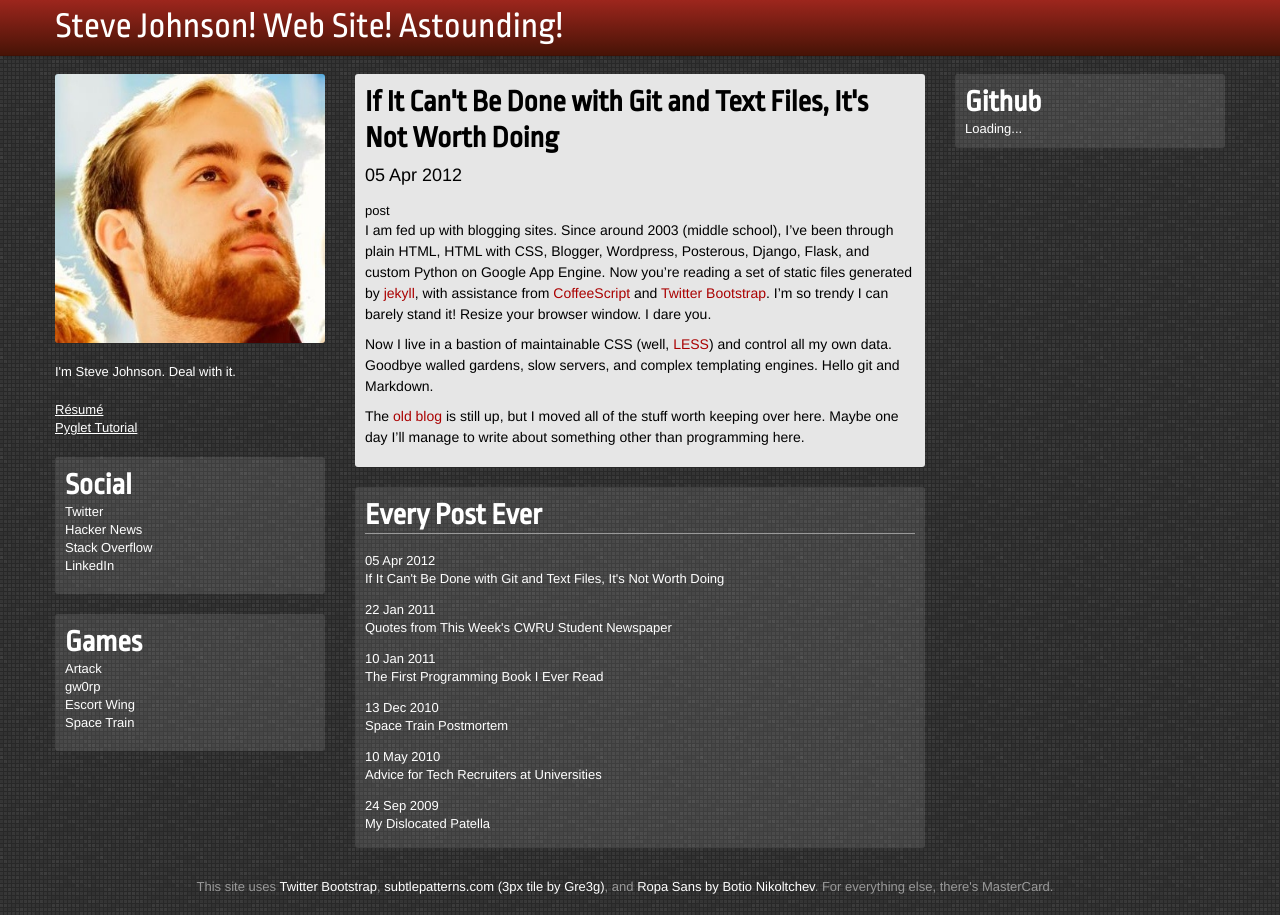
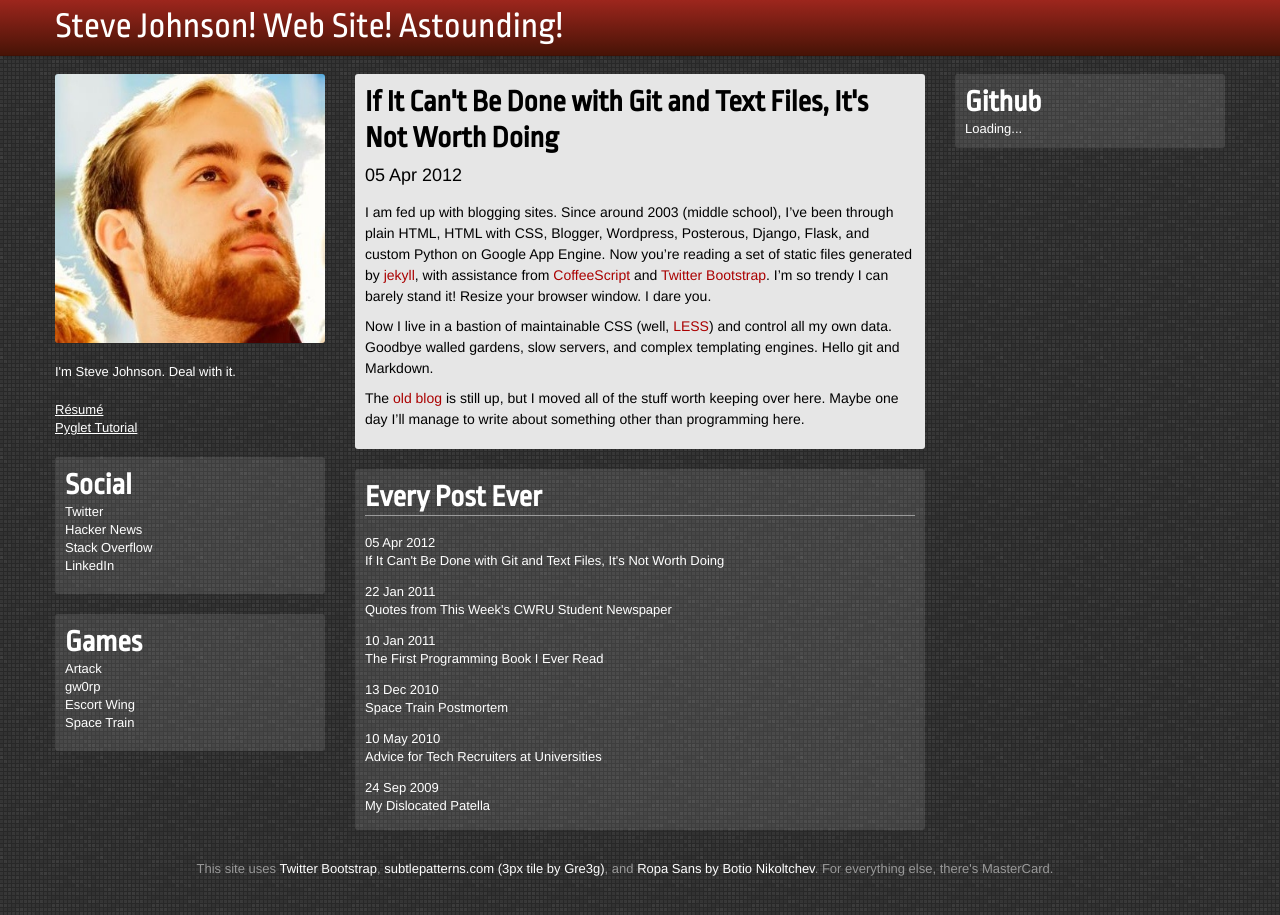
Before and after one commit to irskep/irskep.github.com, a Jekyll site: the page built from index.html, in a window 1280 px wide. Built offline with Jekyll 4.4.1, drawn with Linux system fonts in a browser that asks for light colours; Markdown is read by kramdown in place of the engine named in the settings.

Commit message:
Kill the category name

```diff
--- a/index.html
+++ b/index.html
@@ -8,7 +8,6 @@ title: Home
     {% assign first_post = site.posts.first %}
     <h1><a href="{{ first_post.url }}">{{ first_post.title }}</a></h1>
     <div class="post-date">{{ first_post.date | date_to_string }}</div>
-    {{ first_post.categories }}
     <div class="post-content">
       {{ first_post.content }}
     </div>
```
